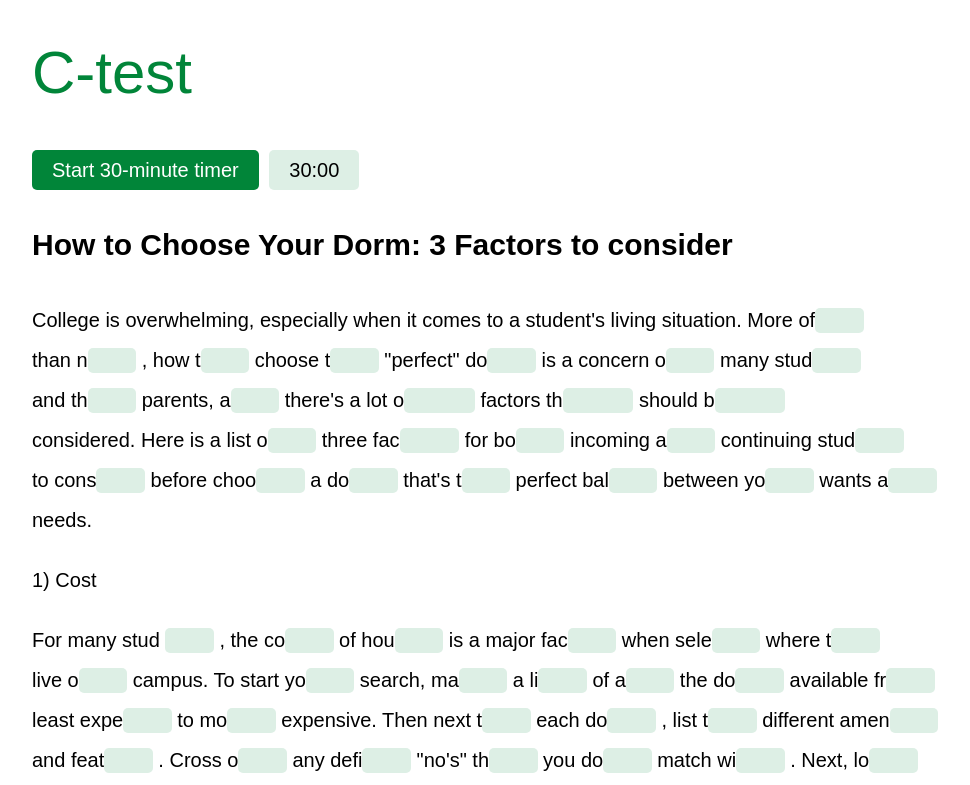
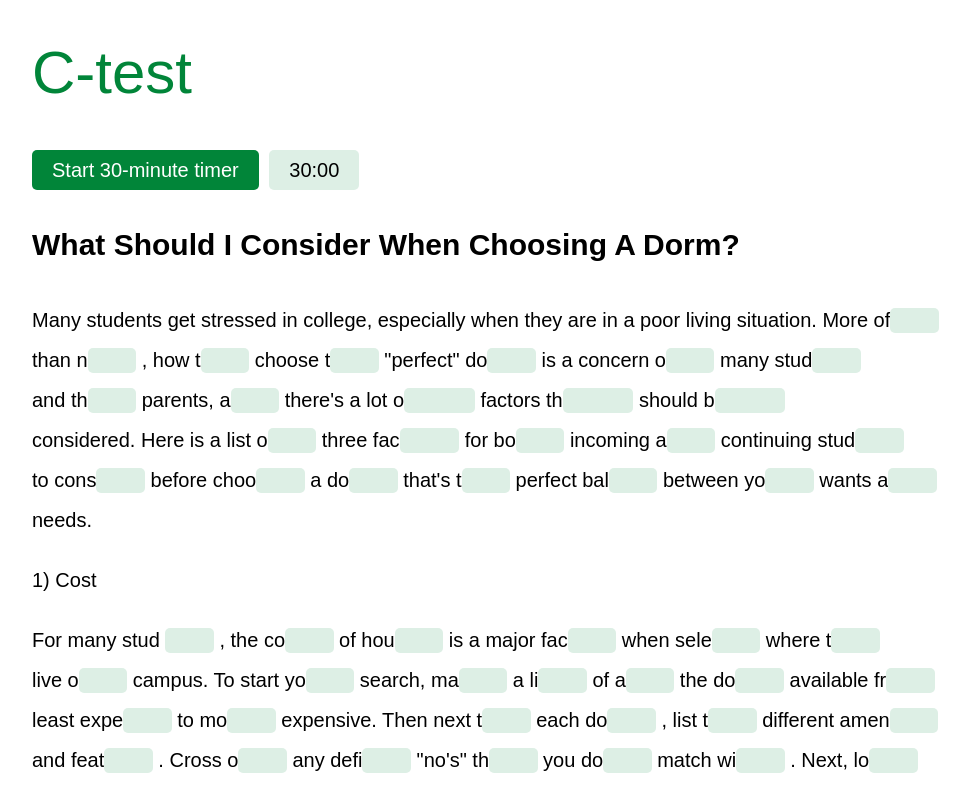
Before and after one commit to likelion-minjung/C-test, a plain HTML site: page index2.html in a window 1280 px wide. Shown: the top 785 px of the page, without its empty margins (148-1118 px from the left). Drawn offline with Linux system fonts and the light colour scheme.

Commit message:
with the title and the first sentence changed

```diff
--- a/index2.html
+++ b/index2.html
@@ -198,8 +198,8 @@ line-height: 30px; /* Adjusted to match height */
 </div>
 <p>
 
-<h2>How to Choose Your Dorm: 3 Factors to consider</h2>
-<p>College is overwhelming, especially when it comes to a student's living situation.
+<h2>What Should I Consider When Choosing A Dorm?</h2>
+<p>Many students get stressed in college, especially when they are in a poor living situation.
 <span class="nowrap">More of<input type="text" id="test1_1"></span>
 <span class="nowrap">than n<input type="text" id="test1_2"></span>
 <span class="nowrap">, how t<input type="text" id="test1_3"></span>
```
